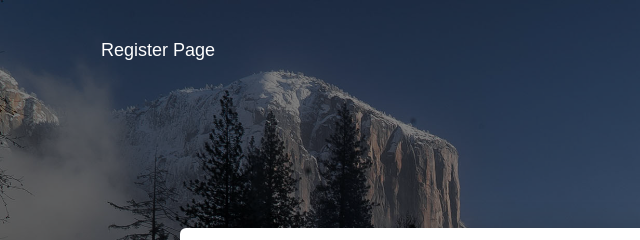
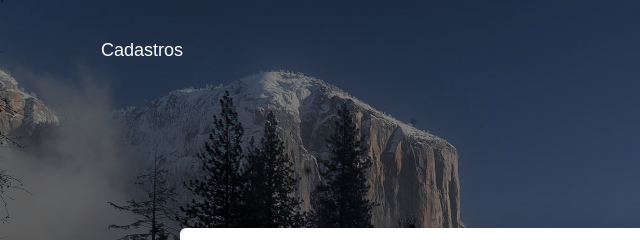
Before and after one commit to Brenins/Projeto-WEB, a website: page paginas/public/register.html in a window 1280 px wide. Shown: the top 240 px of the page, 0-640 px from the left. Drawn offline with Linux system fonts and the light colour scheme; some packages are replaced by stand-ins of ours.

Commit message:
Update register.html

```diff
--- a/paginas/public/register.html
+++ b/paginas/public/register.html
@@ -35,7 +35,7 @@ The above copyright notice and this permission notice shall be included in all c
   <nav class="navbar navbar-expand-lg navbar-transparent navbar-absolute fixed-top text-white">
     <div class="container">
       <div class="navbar-wrapper">
-        <a class="navbar-brand" href="javascript:;">Register Page</a>
+        <a class="navbar-brand" href="javascript:;">Cadastros</a>
       </div>
       <button class="navbar-toggler" type="button" data-toggle="collapse" aria-controls="navigation-index" aria-expanded="false" aria-label="Toggle navigation">
         <span class="sr-only">Toggle navigation</span>
```
